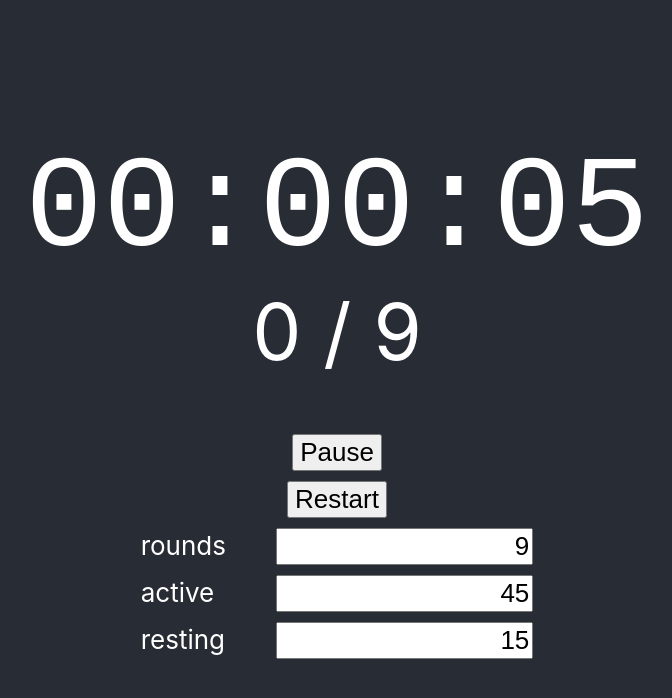
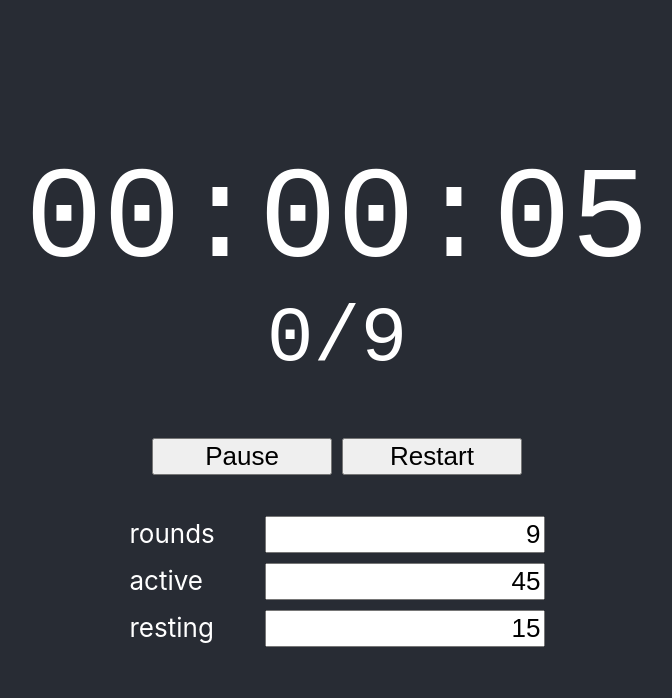
Before and after one commit to QuentinDuval/interval-training, a React (Create React App) app: page / in a window 1280 px wide. Shown: the top 698 px of the page, without its empty margins (303-975 px from the left). Built offline with nearby package versions, Linux system fonts and the light colour scheme.

Commit message:
Buttons side by side

```diff
--- a/src/App.css
+++ b/src/App.css
@@ -6,9 +6,12 @@
   font-family: monospace;
   font-size: calc(50px + 10vmin);
   color: white;
+  width: calc(600px + 10vmin);
+  display: inline-block;
 }
 
 .round-tracker {
+  font-family: monospace;
   font-size: calc(30px + 6vmin);
   color: white;
   margin-bottom: 50px;
@@ -33,9 +36,20 @@
   text-align: right;
 }
 
+.button-group {
+  width: 100%;
+  text-align: center;
+}
+
+.button-inner {
+  display: inline-block;
+}
+
 .button {
   font-size: calc(10px + 2vmin);
   margin: 5px;
+  display: inline-block;
+  width: calc(100px + 10vmin);
 }
 
 .App-header {
--- a/src/Panel.js
+++ b/src/Panel.js
@@ -1,23 +1,23 @@
 import {connect} from "react-redux";
 import {pause_action, restart_action} from './reducers/Reducer';
 import {Clock} from './Clock.js'
-import {Button} from './components/Button.js';
+import {Button, ButtonGroup} from './components/Button.js';
 import {RoundTracker} from './RoundTracker';
-import { Options } from "./Options";
+import {Options} from "./Options";
 
 
 function PanelRenderer({dispatch}) {
     return <div>
         <Clock/>
         <RoundTracker/>
+        <ButtonGroup>
             <Button
                 text="Pause"
                 onClick={() => dispatch(pause_action())}/>
-        <br/>
-
             <Button
                 text="Restart"
                 onClick={() => dispatch(restart_action())}/>
+        </ButtonGroup>
         <br/>
         <Options/>
     </div>;
--- a/src/RoundTracker.js
+++ b/src/RoundTracker.js
@@ -5,7 +5,7 @@ function RoundTrackerR({seconds, duration, total}) {
     let current = Math.floor(seconds / duration);
     return <div className="round-tracker">
         <span>{Math.min(current, total)}</span>
-        <span> / </span>
+        <span>/</span>
         <span>{total}</span>
     </div>;
 }
--- a/src/components/Button.js
+++ b/src/components/Button.js
@@ -1,7 +1,17 @@
 import React from 'react';
 
-export function Button({text, onClick}) {
-    return <button className="button" onClick={onClick}>
-        {text}
-    </button>
+export function Button({text, onClick, isInner = false}) {
+    return <div className={isInner ? "button-inner" : ""}>
+        <button className="button" onClick={onClick}>
+            {text}
+        </button>
+    </div>;
 }
+
+
+export function ButtonGroup({children}) {
+    let new_children = React.Children.map(children, (c) => React.cloneElement(c, {isInner: true}));
+    return <div className="button-group">
+        {new_children}
+    </div>
+}
```
Lines whose indentation alone changed are shown as unchanged.
